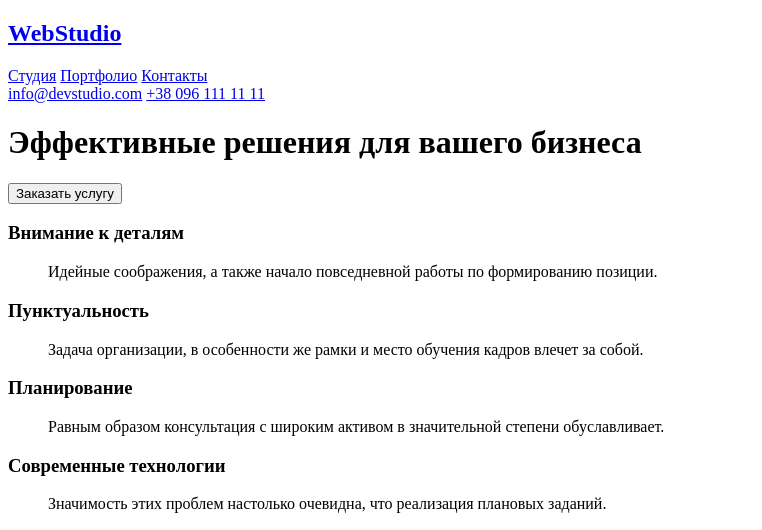
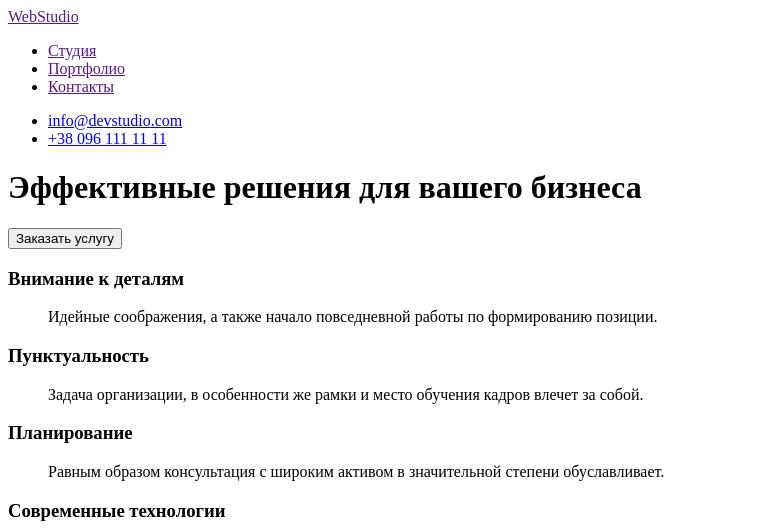
Before and after one commit to GrooT921/goit-markup-hw-01, a plain HTML site: page index.html in a window 1280 px wide. Shown: the top 530 px of the page, without its empty margins (0-762 px from the left). Drawn offline with Linux system fonts and the light colour scheme.

Commit message:
Update index.html
Фикс шапка+навигация

```diff
--- a/index.html
+++ b/index.html
@@ -12,20 +12,22 @@
 
     <header>
 
-        <h2><a href="WebStudio">WebStudio</a></h2>
+        <a href="">WebStudio</a>
 
         <nav>
             <!-- Навигация на другие страницы -->
 
-            <a href="Studio">Студия</a>
-            <a href="Portfolio">Портфолио</a>
-            <a href="Contact">Контакты</a>
+            <ul>
+                <li><a href="">Студия</a></li>
+                <li><a href="">Портфолио</a></li>
+                <li><a href="">Контакты</a></li>
+            </ul>
         </nav>
 
-        <span>
-            <a href="info@devstudio.com">info@devstudio.com</a>
-            <a href="+38 096 111 11 11">+38 096 111 11 11</a>
-        </span>
+        <ul>
+            <li><a href="mailto:info@devstudio.com">info@devstudio.com</a></li>
+            <li><a href="tel:+38 096 111 11 11">+38 096 111 11 11</a></li>
+        </ul>
     </header>
 
     <main>
```
